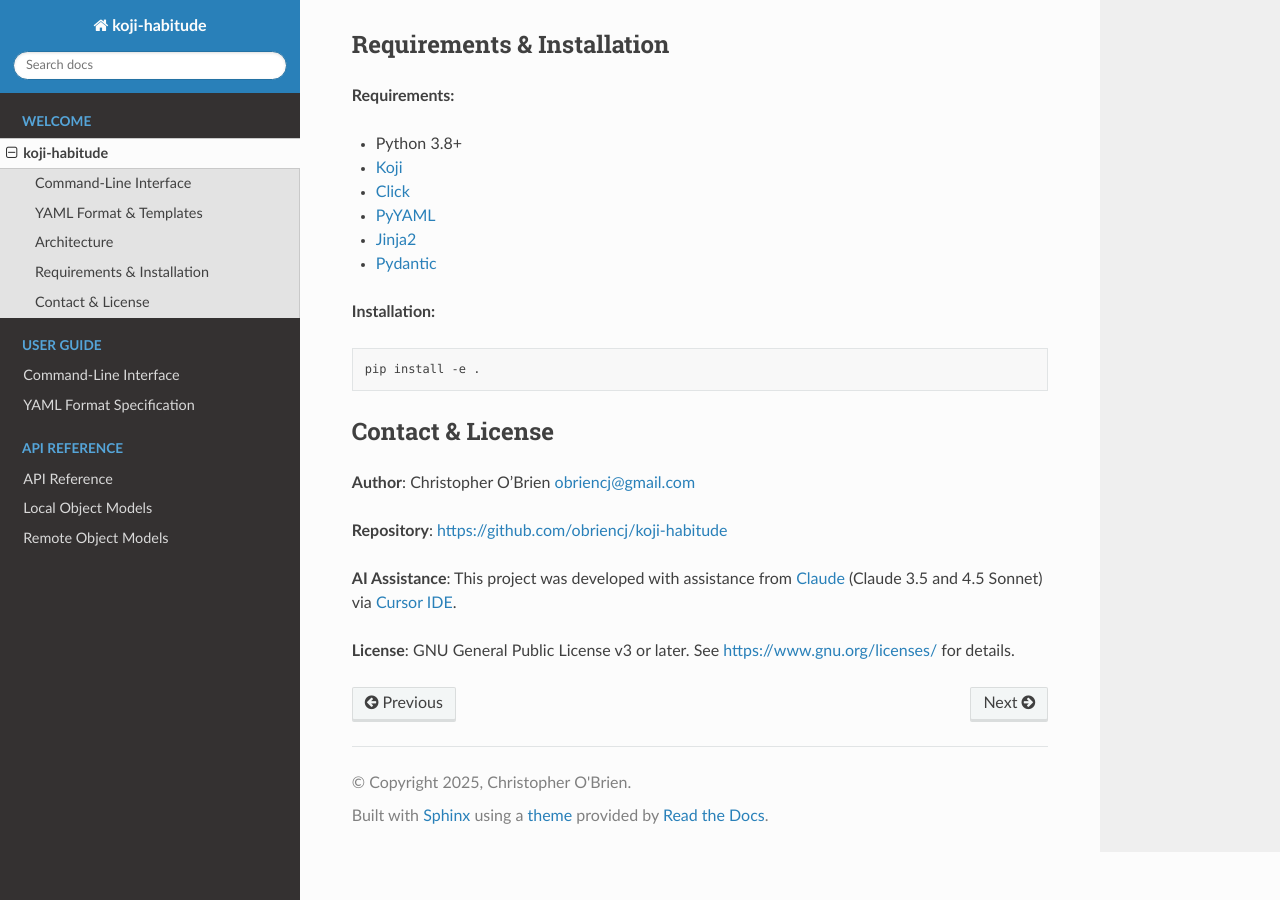
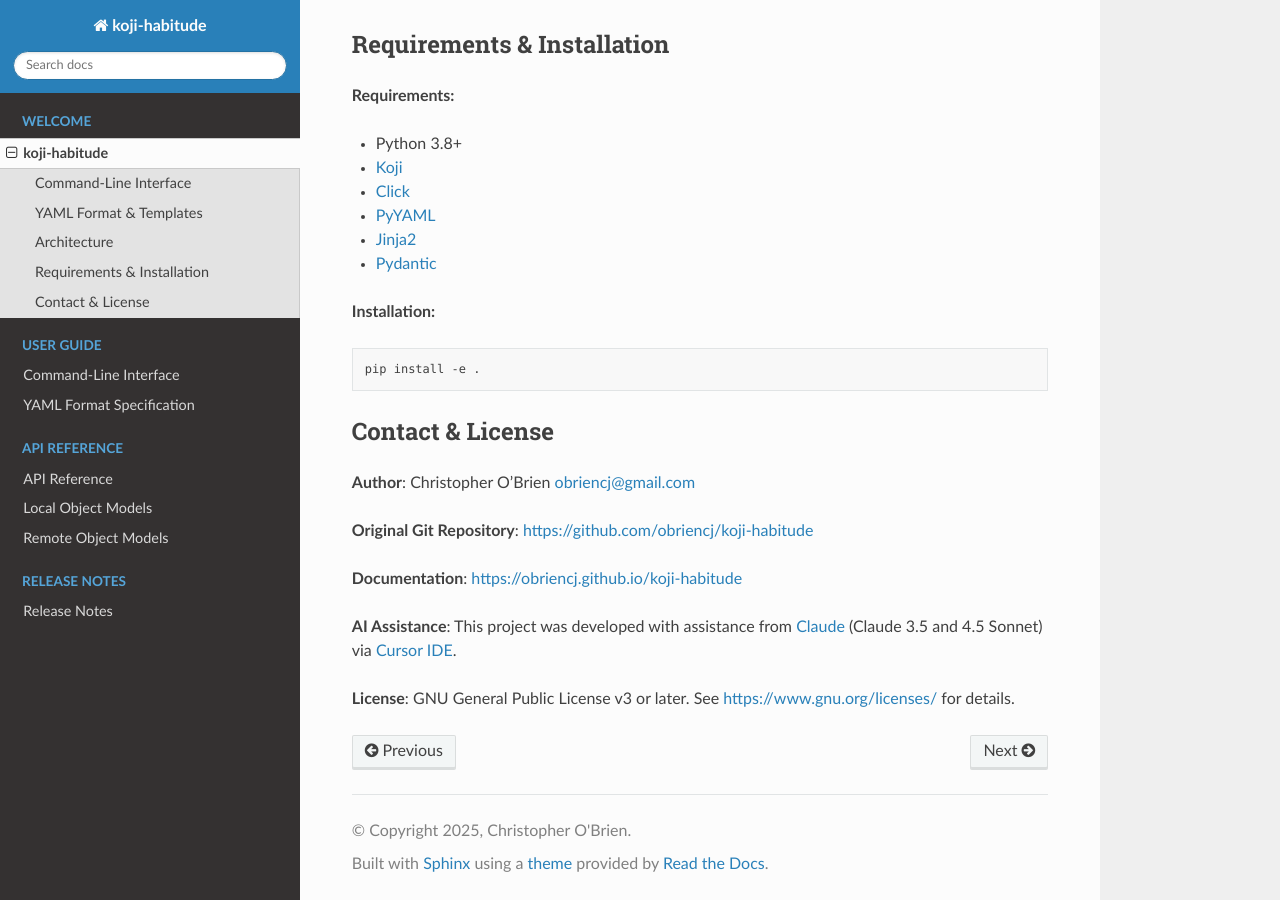
Before and after one commit to obriencj/koji-habitude, a Sphinx documentation site: the page built from docs/overview.md, in a window 1280 px wide and 900 px high, scrolled down 1724 px. Built offline with Sphinx 7.4.7 and the Read the Docs theme 3.1.0, drawn with Linux system fonts in a browser that asks for light colours.

```diff
--- a/README.md
+++ b/README.md
@@ -98,7 +98,9 @@ pip install -e .
 
 **Author**: Christopher O'Brien <obriencj@gmail.com>
 
-**Repository**: https://github.com/obriencj/koji-habitude
+**Original Git Repository**: https://github.com/obriencj/koji-habitude
+
+**Documentation**: https://obriencj.github.io/koji-habitude
 
 **AI Assistance**: This project was developed with assistance from
 [Claude](https://claude.ai) (Claude 3.5 and 4.5 Sonnet) via [Cursor
--- a/docs/index.rst
+++ b/docs/index.rst
@@ -21,3 +21,9 @@ Koji Habitude
    koji_habitude
    local_models
    remote_models
+
+.. toctree::
+   :maxdepth: 2
+   :caption: Release Notes
+
+   release-notes
--- /dev/null
+++ b/docs/release-notes.rst
@@ -0,0 +1,8 @@
+Release Notes
+=============
+
+.. toctree::
+   :maxdepth: 1
+   :caption: Releases
+
+   release-notes/v0.9.0
--- a/setup.cfg
+++ b/setup.cfg
@@ -1,6 +1,6 @@
 [metadata]
 name = koji-habitude
-version = 0.1.0
+version = 0.9.0
 
 author = Christopher O'Brien
 # O'Brien breaks a lot of tools
@@ -144,7 +144,7 @@ deps =
   twine
 skip_install = true
 commands =
-  python -B -m twine check dist/*
+  python -B -m twine check dist/*.whl
 
 
 [testenv:sphinx]
```
Also changed, not shown: docs/release-notes/v0.9.0.md (added, +16 -0 lines), 3 other files.
